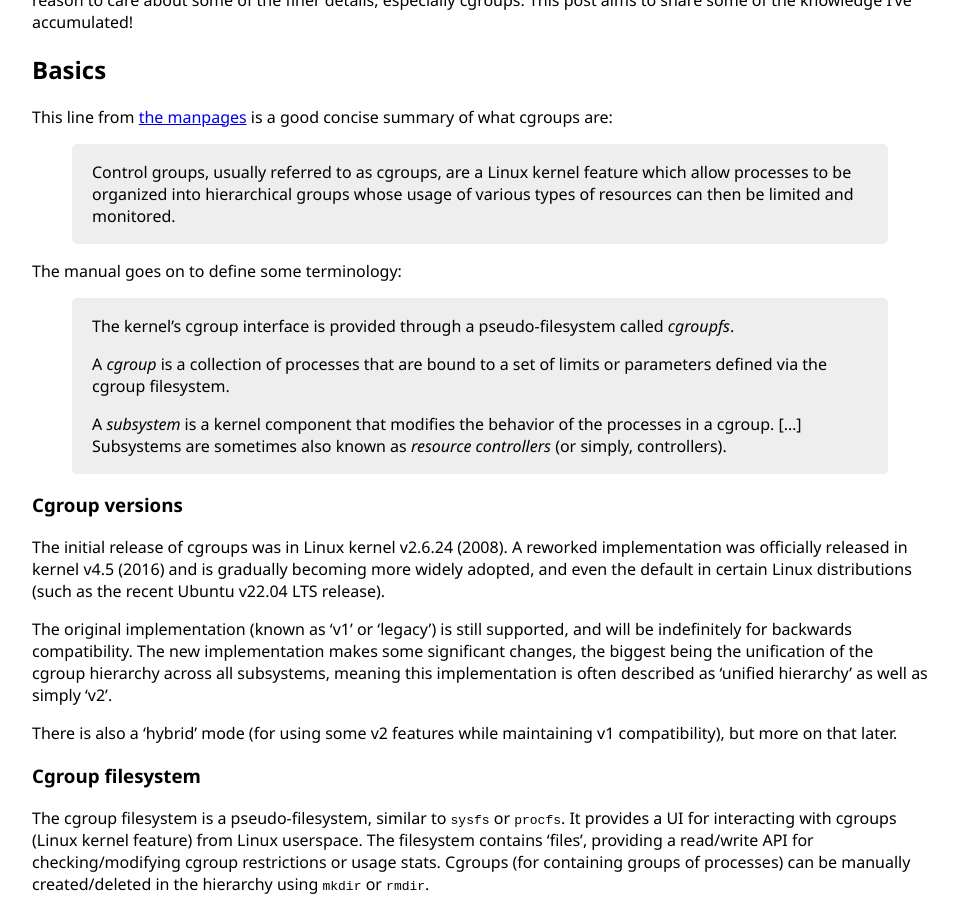
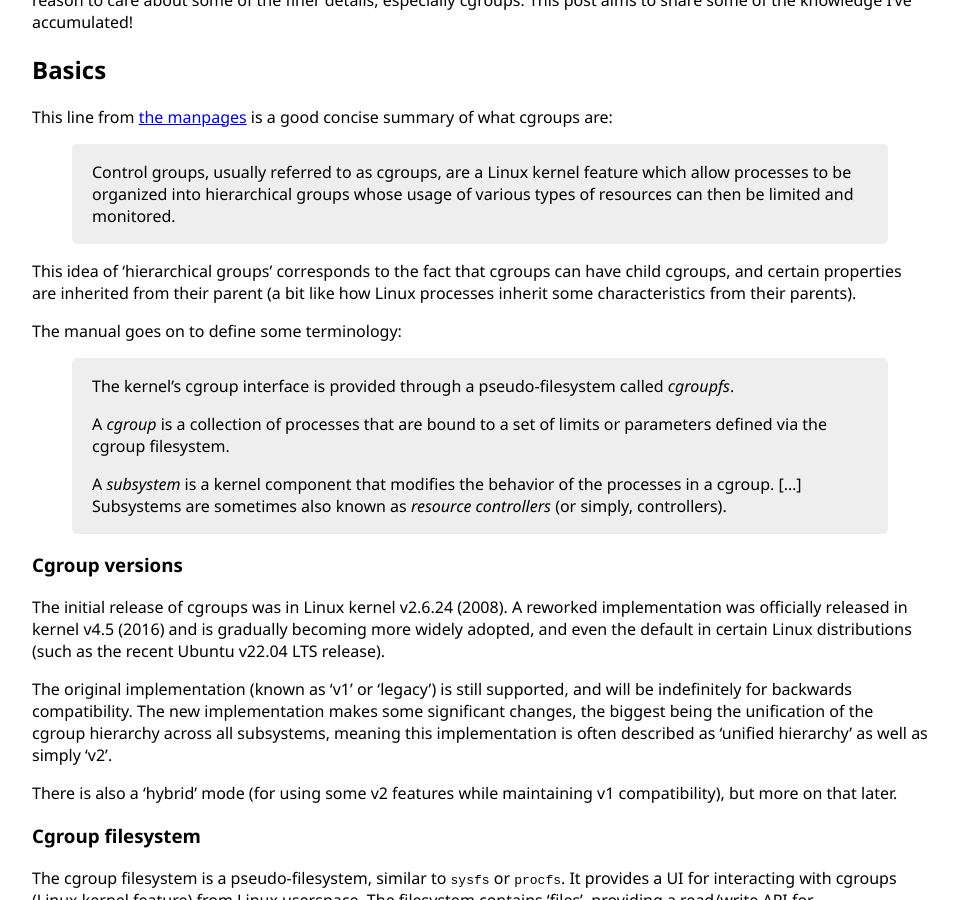
Before and after one commit to LewisGaul/LewisGaul.github.io, a Jekyll site: the page built from _posts/rough/2022-05-01-cgroups-intro.md, in a window 1280 px wide and 900 px high, scrolled down 640 px. Shown: the whole window, without its empty margins (160-1118 px from the left). Built offline with Jekyll 4.4.1, drawn with Linux system fonts in a browser that asks for light colours; the table of contents is made by our own code.

Commit message:
Add clarification over cgroup hierarchy

```diff
--- a/_posts/rough/2022-05-01-cgroups-intro.md
+++ b/_posts/rough/2022-05-01-cgroups-intro.md
@@ -14,6 +14,8 @@ This post aims to share some of the knowledge I've accumulated!
 This line from [the manpages](https://man7.org/linux/man-pages/man7/cgroups.7.html) is a good concise summary of what cgroups are:
 
 > Control groups, usually referred to as cgroups, are a Linux kernel feature which allow processes to be organized into hierarchical groups whose usage of various types of resources can then be limited and monitored.
+
+This idea of 'hierarchical groups' corresponds to the fact that cgroups can have child cgroups, and certain properties are inherited from their parent (a bit like how Linux processes inherit some characteristics from their parents).
 
 The manual goes on to define some terminology:
 
```
